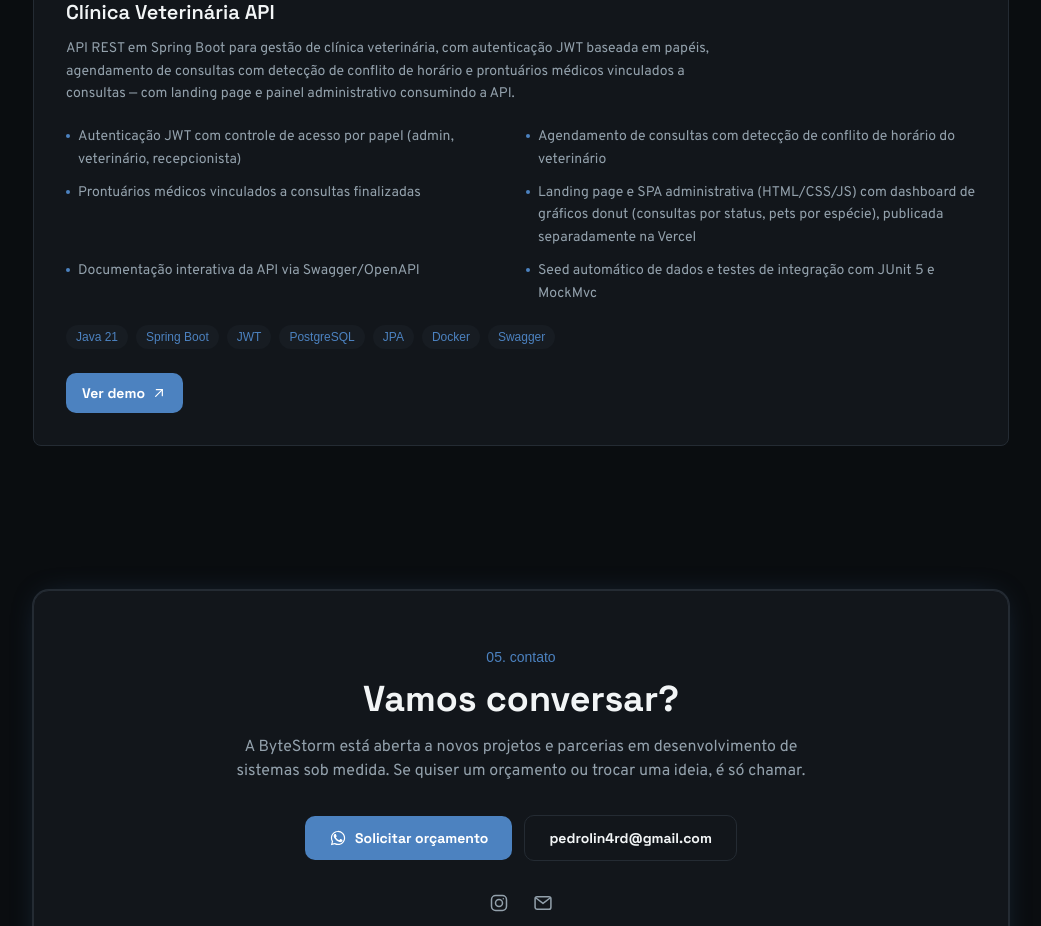
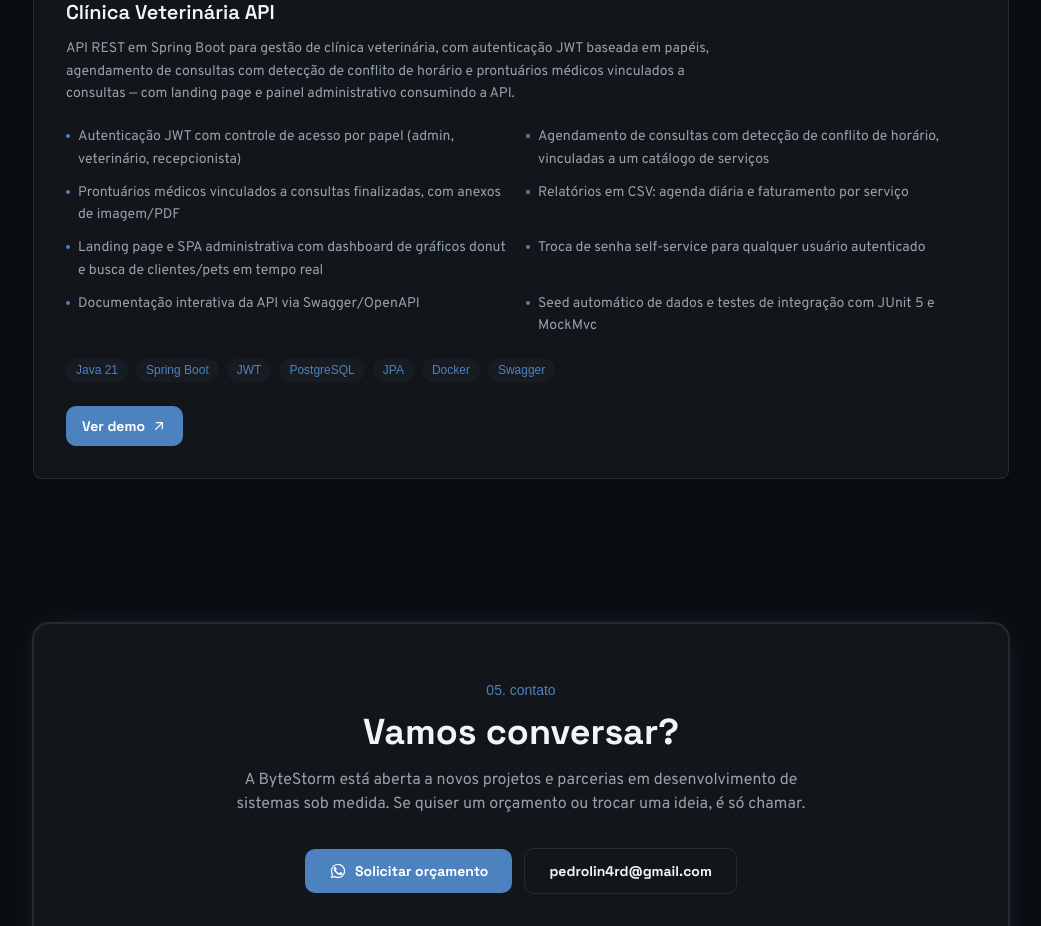
Before and after one commit to pedrolinard/portifolio, a Next.js app: page / in a window 1280 px wide. Shown: the part 3620-4546 px from the top of the page, without its empty margins (119-1160 px from the left). Built offline with nearby package versions, Linux system fonts and the light colour scheme; a web font is replaced by a local one.

Commit message:
Atualiza card da Clínica Veterinária com a Fase 2 do roadmap
Anexos em prontuários, relatórios CSV (agenda diária e faturamento),
busca de clientes/pets em tempo real e troca de senha self-service.

```diff
--- a/src/components/Projects.tsx
+++ b/src/components/Projects.tsx
@@ -36,9 +36,11 @@ const projects: Project[] = [
       "API REST em Spring Boot para gestão de clínica veterinária, com autenticação JWT baseada em papéis, agendamento de consultas com detecção de conflito de horário e prontuários médicos vinculados a consultas — com landing page e painel administrativo consumindo a API.",
     highlights: [
       "Autenticação JWT com controle de acesso por papel (admin, veterinário, recepcionista)",
-      "Agendamento de consultas com detecção de conflito de horário do veterinário",
-      "Prontuários médicos vinculados a consultas finalizadas",
-      "Landing page e SPA administrativa (HTML/CSS/JS) com dashboard de gráficos donut (consultas por status, pets por espécie), publicada separadamente na Vercel",
+      "Agendamento de consultas com detecção de conflito de horário, vinculadas a um catálogo de serviços",
+      "Prontuários médicos vinculados a consultas finalizadas, com anexos de imagem/PDF",
+      "Relatórios em CSV: agenda diária e faturamento por serviço",
+      "Landing page e SPA administrativa com dashboard de gráficos donut e busca de clientes/pets em tempo real",
+      "Troca de senha self-service para qualquer usuário autenticado",
       "Documentação interativa da API via Swagger/OpenAPI",
       "Seed automático de dados e testes de integração com JUnit 5 e MockMvc",
     ],
```
